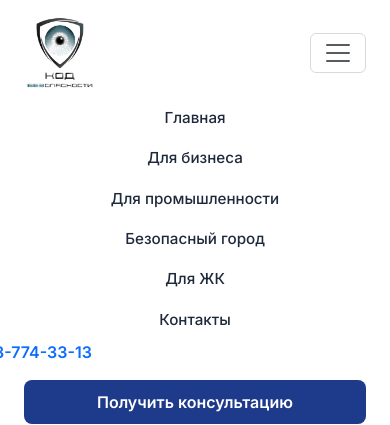
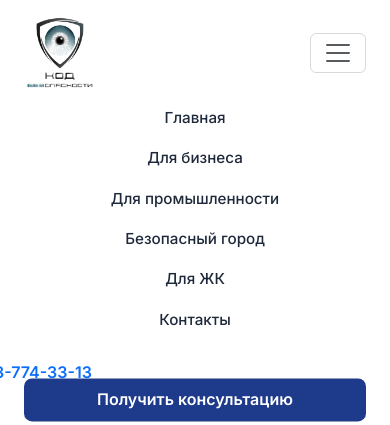
Before and after one commit to Beiseek/kod-bezopasnosti-website, a Django app: page / in a window 390 px wide, after a click that opens the changed part. Shown: the top 425 px of the page. Run offline with Django 5.2, Linux system fonts and the light colour scheme; data comes from the database, SQL or seed files in the repository.

Commit message:
Absolute positioning: left 50% + top 50% + transform translate

```diff
--- a/static/css/style.css
+++ b/static/css/style.css
@@ -377,14 +377,31 @@ body {
 
     .phone-wrapper {
         width: 100%;
-        display: grid !important;
-        place-items: center !important;
+        position: relative !important;
+        height: 40px !important;
+    }
+
+    .phone-wrapper .header-phone {
+        position: absolute !important;
+        left: 50% !important;
+        top: 50% !important;
+        transform: translate(-50%, -50%) !important;
+        margin: 0 !important;
+        padding: 0 !important;
     }
 
     .button-wrapper {
         width: 100%;
-        display: grid !important;
-        place-items: center !important;
+        position: relative !important;
+        height: 40px !important;
+    }
+
+    .button-wrapper .btn {
+        position: absolute !important;
+        left: 50% !important;
+        top: 50% !important;
+        transform: translate(-50%, -50%) !important;
+        margin: 0 !important;
     }
 
     .header-phone {
--- a/templates/main/base.html
+++ b/templates/main/base.html
@@ -25,7 +25,7 @@
     <!-- Google Fonts -->
     <link href="https://fonts.googleapis.com/css2?family=Inter:wght@400;500;600;700;800&display=swap" rel="stylesheet">
     <!-- Custom CSS -->
-    <link rel="stylesheet" href="{% static 'css/style.css' %}?v=3.4">
+    <link rel="stylesheet" href="{% static 'css/style.css' %}?v=3.5">
 
     {% block extra_css %}{% endblock %}
 </head>
```
Also changed, not shown: 1 other file.
